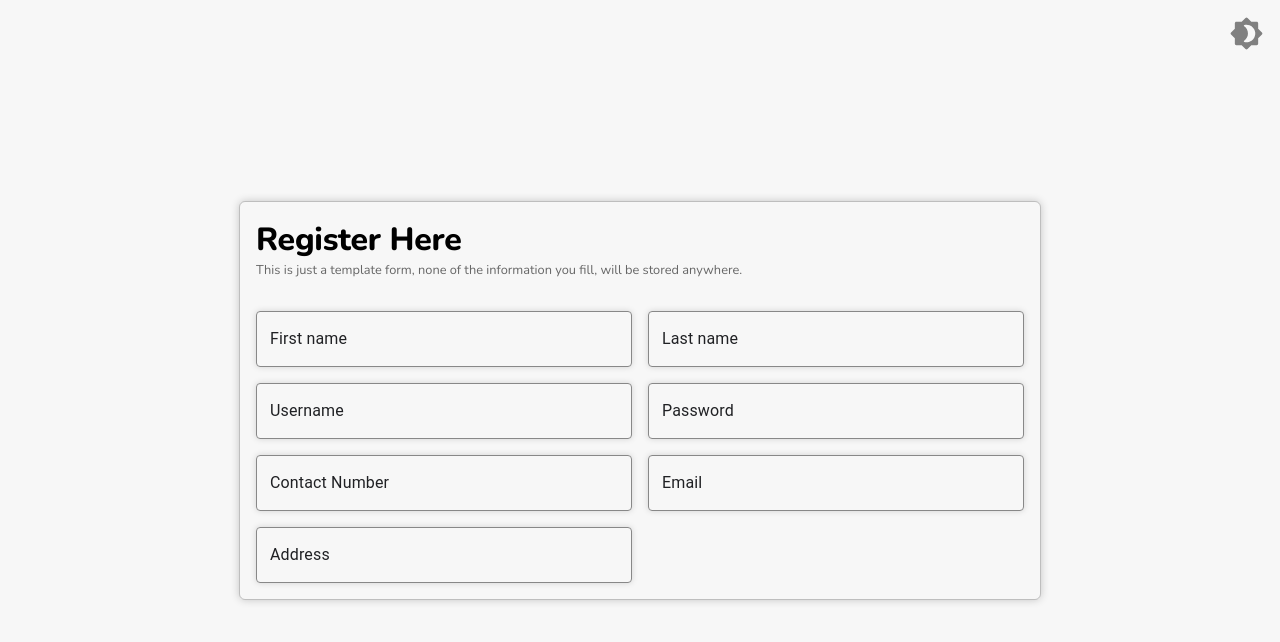
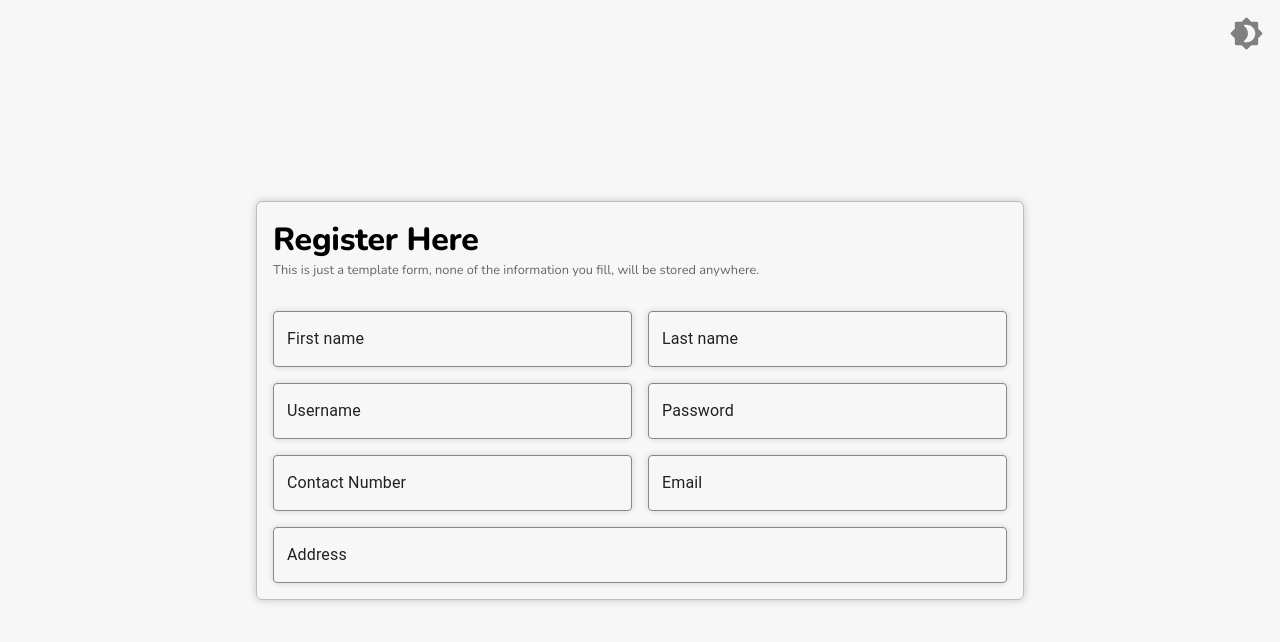
Before and after one commit to DemonDaddy22/all-about-reactJS, a React (Create React App) app: page /#/form in a window 1280 px wide. Shown: the top 642 px of the page. Built offline with nearby package versions, Linux system fonts and the light colour scheme.

Commit message:
add grid template areas

```diff
--- a/src/components/ValidatedForm/index.js
+++ b/src/components/ValidatedForm/index.js
@@ -80,25 +80,25 @@ export default class ValidatedForm extends React.Component {
                     <div className={classes.heading}>Register Here</div>
                     <div className={classes.info}>This is just a template form, none of the information you fill, will be stored anywhere.</div>
                     <div className={classes.formComponents}>
-                        <Input autoComplete='off' id='fname' label='First name' onChange={this.handleFirstNameChange}
+                        <Input autoComplete='off' id='fname' label='First name' onChange={this.handleFirstNameChange} className={classes.fname}
                             value={fname} variant='outlined' rootInputStyles={{ color: 'var(--text)', borderRadius: 'inherit' }}
                             error={this.state.fnameError} helperText={this.state?.fnameErrorText} helpertextcolor={themed(RED_700, RED_500)} />
-                        <Input autoComplete='off' id='lname' label='Last name' onChange={this.handleLastNameChange}
+                        <Input autoComplete='off' id='lname' label='Last name' onChange={this.handleLastNameChange} className={classes.lname}
                             value={lname} variant='outlined' rootInputStyles={{ color: 'var(--text)', borderRadius: 'inherit' }}
                             error={this.state.lnameError} helperText={this.state?.lnameErrorText} helpertextcolor={themed(RED_700, RED_500)} />
-                        <Input autoComplete='off' id='username' label='Username' onChange={this.handleUsernameChange}
+                        <Input autoComplete='off' id='username' label='Username' onChange={this.handleUsernameChange} className={classes.username}
                             value={username} variant='outlined' rootInputStyles={{ color: 'var(--text)', borderRadius: 'inherit' }}
                             error={this.state.usernameError} helperText={this.state?.usernameErrorText} helpertextcolor={themed(RED_700, RED_500)} />
-                        <Input autoComplete='off' id='password' type='password' label='Password' onChange={this.handlePasswordChange}
+                        <Input autoComplete='off' id='password' type='password' label='Password' onChange={this.handlePasswordChange} className={classes.password}
                             value={password} variant='outlined' rootInputStyles={{ color: 'var(--text)', borderRadius: 'inherit' }}
                             error={this.state.passwordError} helperText={this.state?.passwordErrorText} helpertextcolor={themed(RED_700, RED_500)} />
-                        <Input autoComplete='off' id='contact' label='Contact Number' onChange={this.handleContactChange}
+                        <Input autoComplete='off' id='contact' label='Contact Number' onChange={this.handleContactChange} className={classes.contact}
                             value={contact} variant='outlined' rootInputStyles={{ color: 'var(--text)', borderRadius: 'inherit' }}
                             error={this.state.contactError} helperText={this.state?.contactErrorText} helpertextcolor={themed(RED_700, RED_500)} />
-                        <Input autoComplete='off' id='email' label='Email' onChange={this.handleEmailChange}
+                        <Input autoComplete='off' id='email' label='Email' onChange={this.handleEmailChange} className={classes.email}
                             value={email} variant='outlined' rootInputStyles={{ color: 'var(--text)', borderRadius: 'inherit' }}
                             error={this.state.emailError} helperText={this.state?.emailErrorText} helpertextcolor={themed(RED_700, RED_500)} />
-                        <Input autoComplete='off' id='address' label='Address' onChange={this.handleAddressChange}
+                        <Input autoComplete='off' id='address' label='Address' onChange={this.handleAddressChange} className={classes.address}
                             value={address} variant='outlined' rootInputStyles={{ color: 'var(--text)', borderRadius: 'inherit' }}
                             error={this.state.addressError} helperText={this.state?.addressErrorText} helpertextcolor={themed(RED_700, RED_500)} />
                         {/* create number input age, create a radio group component for gender selection */}
--- a/src/components/ValidatedForm/styles.module.css
+++ b/src/components/ValidatedForm/styles.module.css
@@ -10,6 +10,7 @@
     width: 90%;
     padding: 0.5rem;
     border-radius: 6px;
+    box-sizing: border-box;
     box-shadow: var(--shadow-opposite);
     border: 1px solid var(--component-border);
     transition: border 0.5s ease-in-out, box-shadow 0.5s ease-in-out;
@@ -36,6 +37,34 @@
     gap: 1rem;
 }
 
+.fname {
+    grid-area: fname;
+}
+
+.lname {
+    grid-area: lname;
+}
+
+.username {
+    grid-area: username;
+}
+
+.password {
+    grid-area: password;
+}
+
+.contact {
+    grid-area: contact;
+}
+
+.email {
+    grid-area: email;
+}
+
+.address {
+    grid-area: addressField;
+}
+
 @media (min-width: 768px) {
     .formContainer {
         width: 75%;
@@ -48,11 +77,18 @@
 
 @media (min-width: 900px) {
     .formContainer {
-        width: 60%;
+        width: 80%;
         padding: 1rem;
     }
     .formComponents {
         margin-top: 2rem;
+        grid-template-columns: 1fr 1fr;
+        grid-template-rows: 1fr 1fr 1fr 1fr;
+        grid-template-areas:
+        'fname lname'
+        'username password'
+        'contact email'
+        'addressField addressField';
     }
 }
 
@@ -60,7 +96,7 @@
     .heading {
         font-size: 2rem;
     }
-    .formComponents {
-        grid-template-columns: 1fr 1fr;
+    .formContainer {
+        width: 60%;
     }
 }
```
